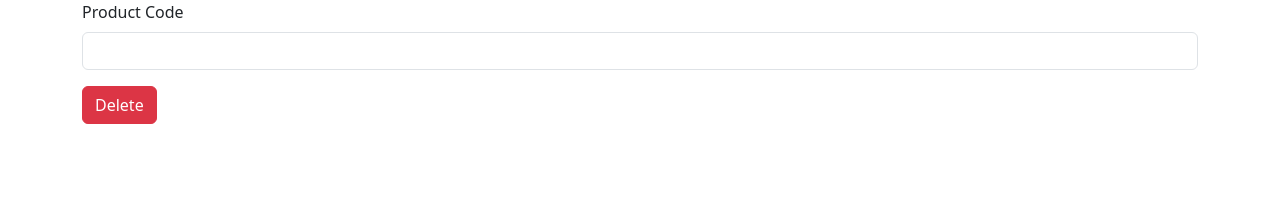
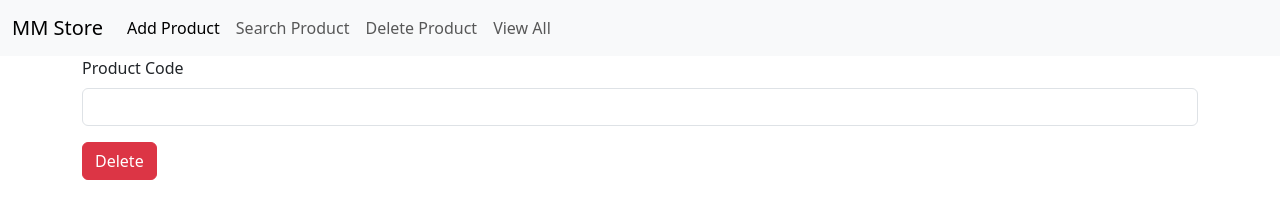
Before and after one commit to shaniba17/productapp, a plain HTML site: page delete.html in a window 1280 px wide. Drawn offline with nearby package versions, Linux system fonts and the light colour scheme.

Commit message:
navbar added

```diff
--- a/delete.html
+++ b/delete.html
@@ -10,6 +10,22 @@
 </head>
 
 <body>
+    <nav class="navbar navbar-expand-lg bg-body-tertiary">
+        <div class="container-fluid">
+          <a class="navbar-brand" href="#">MM Store</a>
+          <button class="navbar-toggler" type="button" data-bs-toggle="collapse" data-bs-target="#navbarNavAltMarkup" aria-controls="navbarNavAltMarkup" aria-expanded="false" aria-label="Toggle navigation">
+            <span class="navbar-toggler-icon"></span>
+          </button>
+          <div class="collapse navbar-collapse" id="navbarNavAltMarkup">
+            <div class="navbar-nav">
+              <a class="nav-link active" aria-current="page" href="index.html">Add Product</a>
+              <a class="nav-link" href="search.html">Search Product</a>
+              <a class="nav-link" href="delete.html">Delete Product</a>
+              <a class="nav-link" href="viewall.html">View All</a>
+            </div>
+          </div>
+        </div>
+      </nav>
     <div class="container">
         <div class="row">
             <div class="col col-12 col-sm-12 col-md-12 col-lg-12 col-xl-12 col-xxl-12">
```
Also changed, not shown: index.html (+16 -0 lines), search.html (+16 -0 lines), viewall.html (+16 -0 lines).
